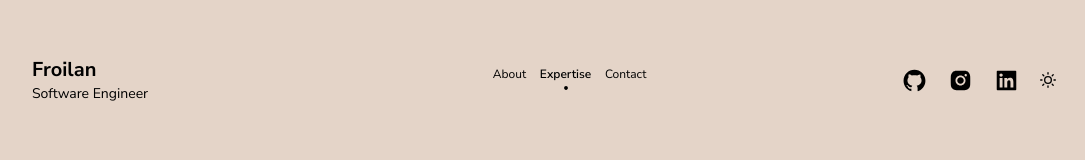
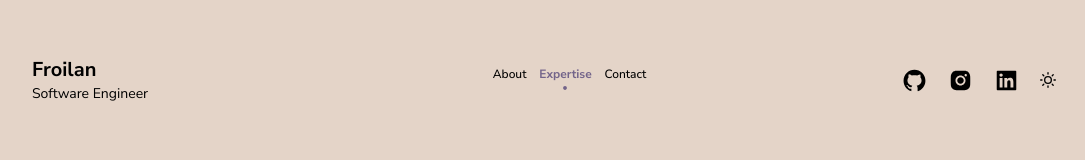
Before and after one commit to uaenaaaa/my-website, a Next.js app: page /expertise in a window 1280 px wide. Shown: the top 160 px of the page, without its empty margins (96-1181 px from the left). Built offline with nearby package versions, Linux system fonts and the light colour scheme.

Commit message:
change text color

```diff
--- a/app/components/Links/Links.tsx
+++ b/app/components/Links/Links.tsx
@@ -20,9 +20,9 @@ const Links = ({}) => {
       md:w-1/4
       xl:w-[15%]
       lg:w-[35%]'>
-        <Link className={`${ActiveLink('/about') ? 'font-semibold' : 'font-regular'} text-xs flex flex-col justify-center items-center`} href='/about'>About <RxDotFilled className={`${ActiveLink('/about') ? 'opacity-100' : 'opacity-0'}`}/></Link>
-        <Link className={`${ActiveLink('/expertise') ? 'font-semibold' : 'font-regular'} text-xs flex flex-col justify-center items-center`} href='/expertise'>Expertise <RxDotFilled className={`${ActiveLink('/expertise') ? 'opacity-100' : 'opacity-0'}`}/></Link>
-        <Link className={`${ActiveLink('/contact') ? 'font-semibold' : 'font-regular'} text-xs flex flex-col justify-center items-center`} href='/contact'>Contact <RxDotFilled className={`${ActiveLink('/contact') ? 'opacity-100' : 'opacity-0'}`}/></Link>
+        <Link className={`${ActiveLink('/about') ? 'font-bold text-[#73648A]' : 'font-medium'} text-xs flex flex-col justify-center items-center`} href='/about'>About <RxDotFilled className={`${ActiveLink('/about') ? 'opacity-100' : 'opacity-0'}`}/></Link>
+        <Link className={`${ActiveLink('/expertise') ? 'font-bold text-[#73648A]' : 'font-medium'} text-xs flex flex-col justify-center items-center`} href='/expertise'>Expertise <RxDotFilled className={`${ActiveLink('/expertise') ? 'opacity-100' : 'opacity-0'}`}/></Link>
+        <Link className={`${ActiveLink('/contact') ? 'font-bold text-[#73648A]' : 'font-medium'} text-xs flex flex-col justify-center items-center`} href='/contact'>Contact <RxDotFilled className={`${ActiveLink('/contact') ? 'opacity-100' : 'opacity-0'}`}/></Link>
       </div>
     </>
   )
```
